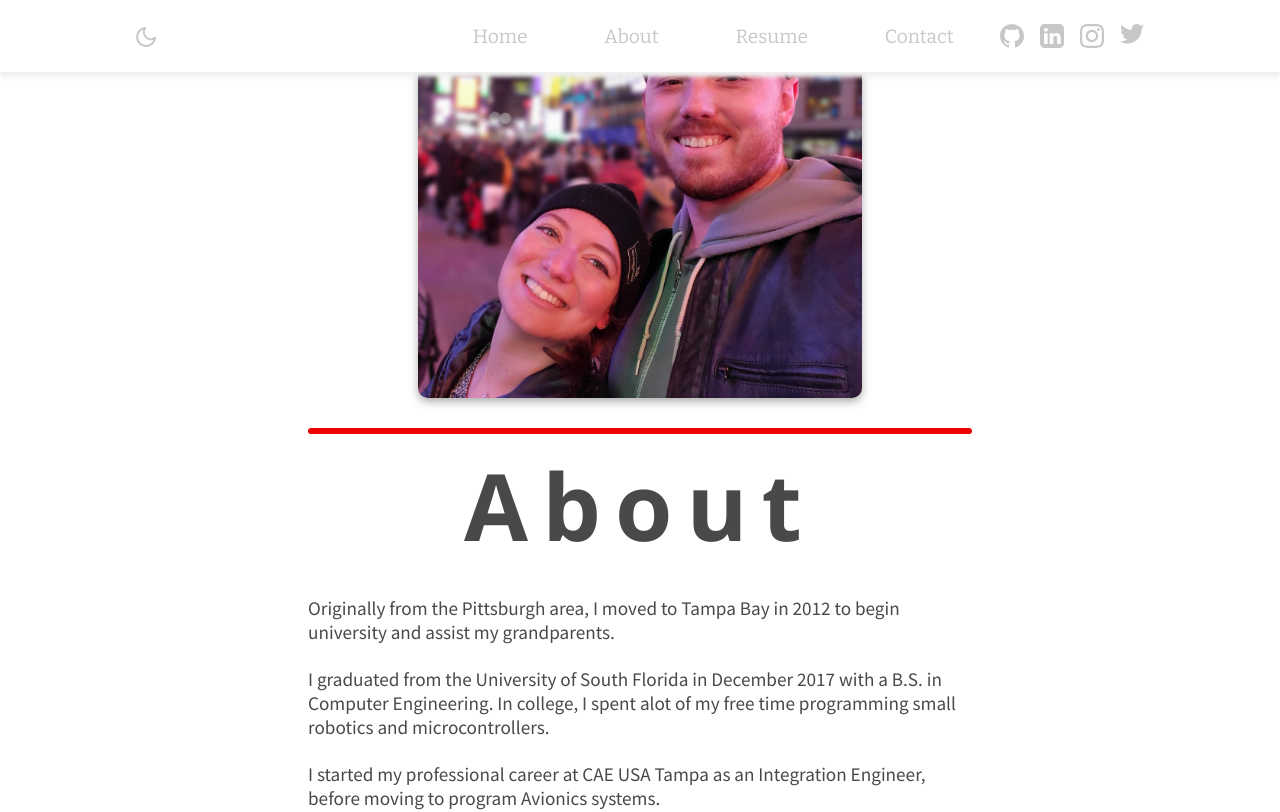
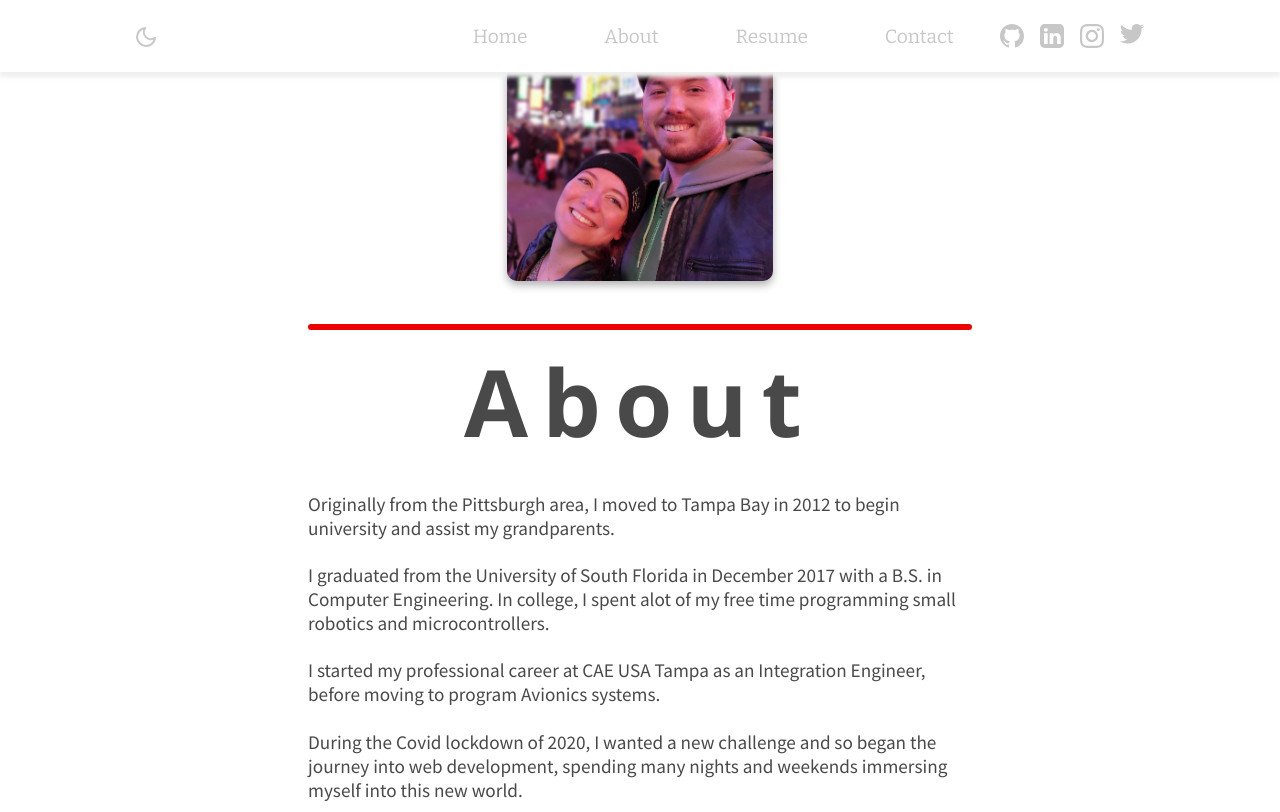
Before and after one commit to TSimmz/tsimmz.github.io, a React (Create React App) app: page /about in a window 1280 px wide. Shown: the top 812 px of the page. Built offline with nearby package versions, Linux system fonts and the light colour scheme; the HTML template or start-up script is replaced by a standard one.

Commit message:
Fixed About page styling

```diff
--- a/src/components/landing/About/About.jsx
+++ b/src/components/landing/About/About.jsx
@@ -1,12 +1,6 @@
 import React, { useContext } from 'react';
 import { ThemeContext } from 'providers/ThemeProvider';
-import {
-  Wrapper,
-  AboutWrapper,
-  Details,
-  ImageWrapper,
-  AboutDivider,
-} from './styles';
+import { Wrapper, AboutWrapper, Details, Image, AboutDivider } from './styles';
 import { Divider, PageTitle } from 'components/common';
 import about from './about.json';
 import nyc from 'assets/images/nyc.jpg';
@@ -22,9 +16,7 @@ export const About = ({ timeout }) => {
       unmountOnExit>
       <Wrapper theme={theme}>
         <AboutWrapper id='about' theme={theme}>
-          <ImageWrapper theme={theme}>
-            <img src={nyc} alt='times square' />
-          </ImageWrapper>
+          <Image theme={theme} src={nyc} alt='times square' />
           <Divider as={AboutDivider} vertical theme={theme} />
           <Details theme={theme}>
             <PageTitle theme={theme} className='margin-bottom'>
--- a/src/components/landing/About/styles.js
+++ b/src/components/landing/About/styles.js
@@ -18,12 +18,12 @@ export const AboutWrapper = styled.section`
 
   display: flex;
   flex-direction: row;
-  justify-content: center;
+  justify-content: flex-end;
   align-items: center;
 
   @media (max-width: 1310px) {
     flex-direction: column;
-    justify-items: center;
+    justify-content: center;
   }
 `;
 
@@ -53,26 +53,14 @@ export const Details = styled.div`
   }
 `;
 
-export const ImageWrapper = styled.div`
-  display: flex;
-  flex-basis: 500px;
-  flex-shrink: 0;
-  padding: 10px;
-
-  @media (max-width: 1310px) {
-    width: 70%;
-  }
-
-  img {
+export const Image = styled.img`
   display: block;
-    max-width: 100%;
+  max-width: 40%;
   object-fit: contain;
   border-radius: 10px;
-    margin: 0;
   align-self: center;
 
   ${({ theme }) =>
     theme === 'light' ? 'filter: drop-shadow(0px 4px 4px #afafaf);' : ''}
   transition: 500ms;
-  }
 `;
```
Lines whose indentation alone changed are shown as unchanged.
